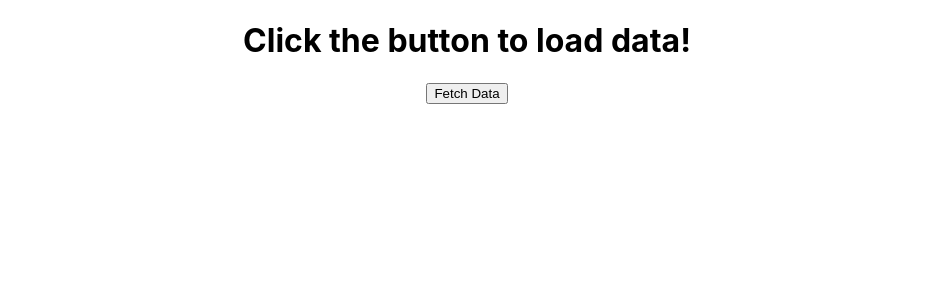
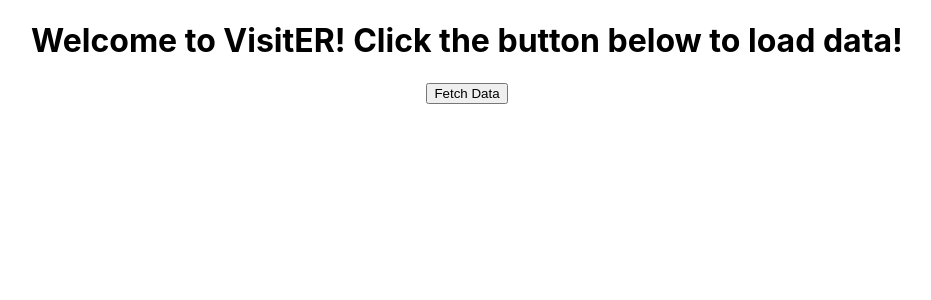
Before and after one commit to hitony7/WaitTimes, a React (Create React App) app in the folder client/: page / in a window 1280 px wide. Shown: the top 300 px of the page, without its empty margins (173-1104 px from the left). Built offline with nearby package versions, Linux system fonts and the light colour scheme.

Commit message:
Changed welcome message to include VisitER

```diff
--- a/client/src/App.js
+++ b/client/src/App.js
@@ -6,7 +6,7 @@ class App extends Component {
   constructor(props) {
     super(props)
     this.state = {
-      message: 'Click the button to load data!'
+      message: 'Welcome to VisitER! Click the button below to load data!'
     }
   }
 
```
